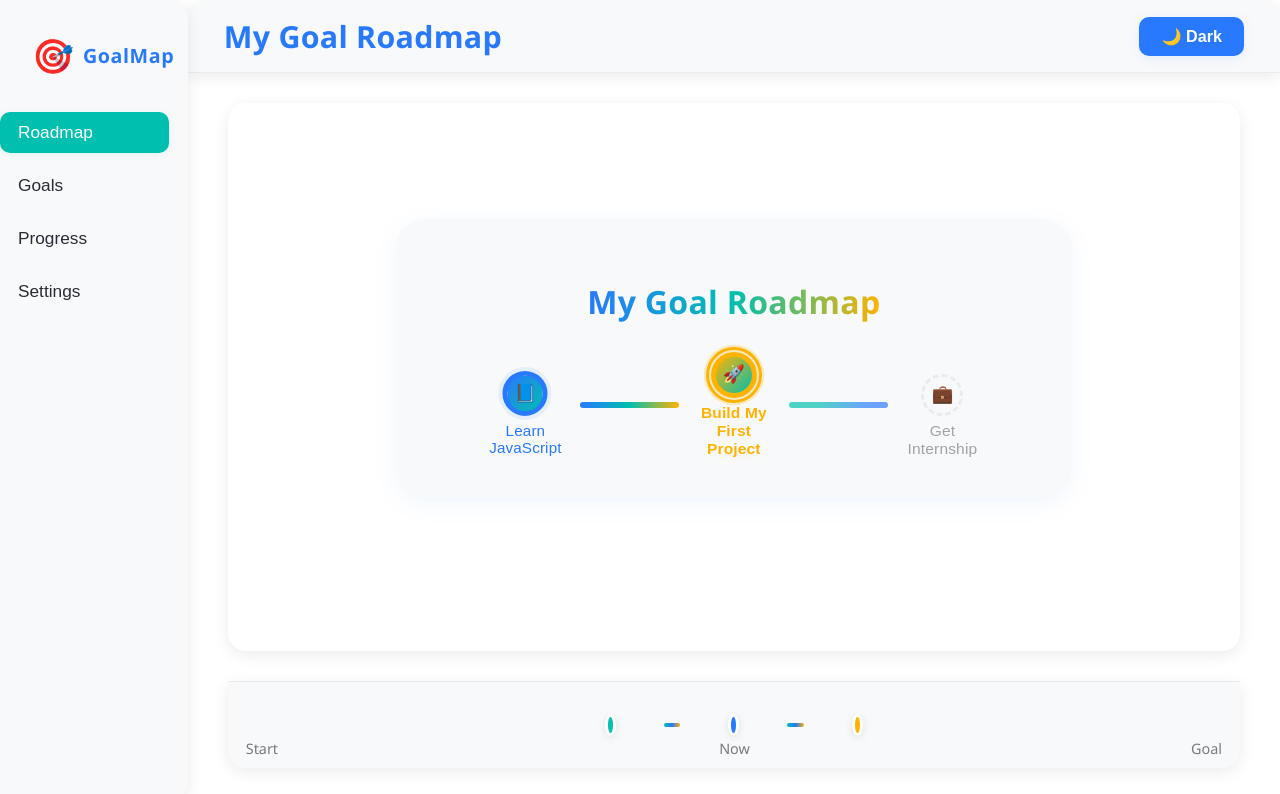
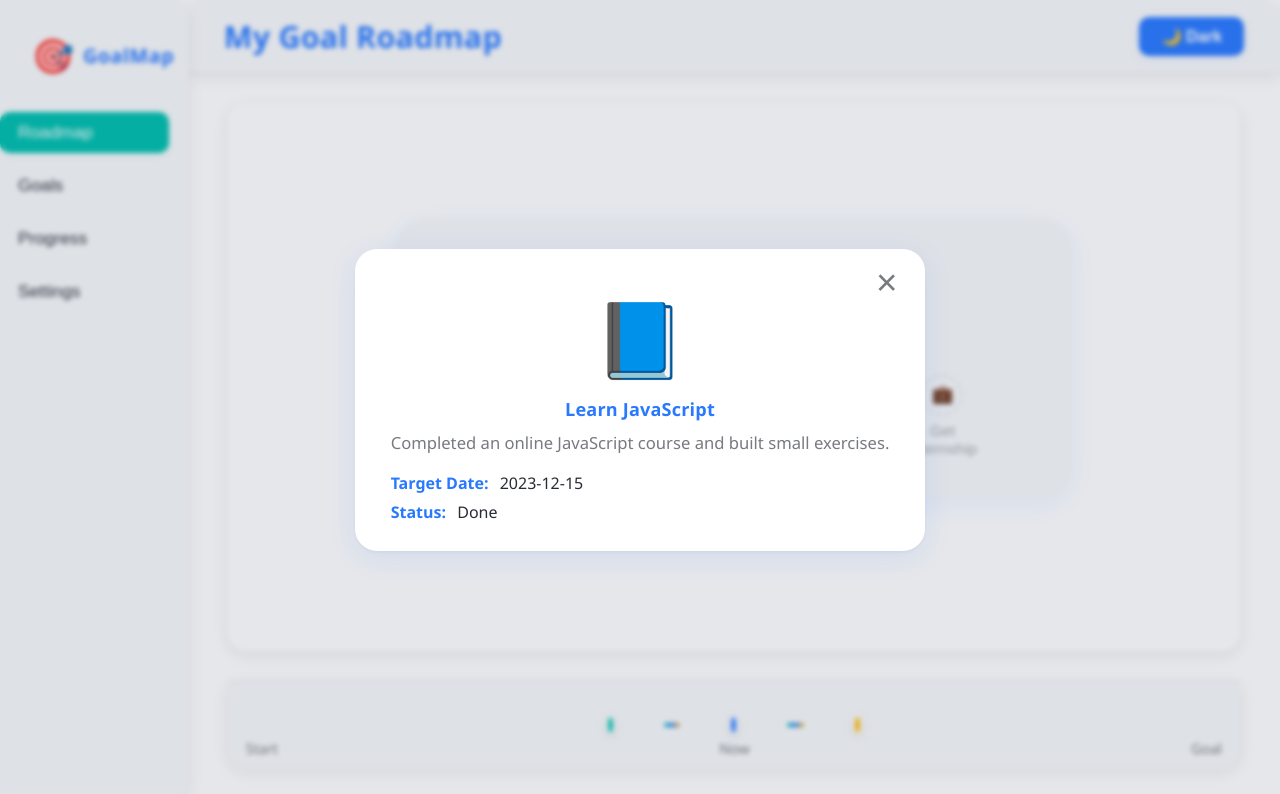
Before and after one commit to Workflow-Manager-admin/goalmap-visualizer-111016-0bad53c1, a React (Create React App) app in the folder goal_roadmap_frontend/: page / in a window 1280 px wide. Both pictures are taken after a click on the button "Learn JavaScript". Shown: the top 794 px of the page. Built offline with nearby package versions, Linux system fonts and the light colour scheme; the HTML template or start-up script is replaced by a standard one.

Commit message:
CheckPoint - cg806f31a1

```diff
--- a/goal_roadmap_frontend/src/App.css
+++ b/goal_roadmap_frontend/src/App.css
@@ -375,6 +375,100 @@
   .roadmap-milestone-card { min-width: 22px; }
 }
 
+/* Milestone Modal Styles */
+.milestone-modal-overlay {
+  position: fixed;
+  top: 0; left: 0; right: 0; bottom: 0;
+  background: rgba(44,63,90,0.12);
+  z-index: 9999;
+  display: flex;
+  justify-content: center;
+  align-items: center;
+  animation: modalFadeIn 0.22s;
+  backdrop-filter: blur(2.5px);
+}
+@keyframes modalFadeIn {
+  from { opacity: 0; }
+  to { opacity: 1; }
+}
+.milestone-modal {
+  background: var(--bg-primary);
+  box-shadow: 0 6px 28px rgba(41,121,255, 0.11), 0 1.5px 2.5px rgba(0,0,0,0.04);
+  border-radius: 22px;
+  padding: 38px 36px 28px 36px;
+  min-width: 295px;
+  max-width: 92vw;
+  min-height: 180px;
+  max-height: 86vh;
+  color: var(--text-primary);
+  display: flex;
+  flex-direction: column;
+  align-items: center;
+  position: relative;
+  transition: box-shadow 0.22s;
+  overflow-y: auto;
+}
+
+.milestone-modal-close {
+  background: none;
+  border: none;
+  color: var(--text-secondary);
+  font-size: 2.3em;
+  position: absolute;
+  top: 12px;
+  right: 22px;
+  cursor: pointer;
+  z-index: 10;
+  transition: color 0.16s;
+}
+.milestone-modal-close:hover { color: var(--primary); }
+
+.milestone-modal-icon {
+  margin-bottom: 5px;
+  font-size: 2em;
+}
+.milestone-modal-title {
+  font-size: 1.13em;
+  font-weight: 700;
+  margin: 4px 0 10px 0;
+  text-align: center;
+  color: var(--primary);
+  letter-spacing: 0.01em;
+}
+.milestone-modal-desc {
+  font-size: 1.04em;
+  color: var(--text-secondary);
+  margin-bottom: 14px;
+  margin-top: 0;
+  text-align: center;
+  line-height: 1.45;
+}
+.milestone-modal-metadata {
+  display: flex;
+  flex-direction: column;
+  gap: 7px;
+  width: 100%;
+  margin-top: 3px;
+  font-size: 1em;
+  color: var(--text-primary);
+}
+.milestone-modal-meta-label {
+  color: var(--primary);
+  font-weight: 600;
+  margin-right: 7px;
+}
+@media (max-width: 600px) {
+  .milestone-modal {
+    min-width: 99vw;
+    max-width: 99vw;
+    padding: 23px 10vw 20px 10vw;
+    min-height: 0;
+  }
+  .milestone-modal-title { font-size: 1em; }
+  .milestone-modal-close { font-size: 2em; top: 6px; right: 12px; }
+  .milestone-modal-meta-label { font-size: 0.98em }
+}
+
 /* Timeline (footer) */
 .dashboard-timeline {
   height: var(--timeline-height);
--- a/goal_roadmap_frontend/src/RoadmapProgressBar.js
+++ b/goal_roadmap_frontend/src/RoadmapProgressBar.js
@@ -1,24 +1,51 @@
-import React from "react";
+import React, { useState } from "react";
 import "./App.css";
 
 /**
  * PUBLIC_INTERFACE
- * RoadmapProgressBar - Enhanced with interactive clickable milestones, each with an icon and title.
+ * RoadmapProgressBar - Enhanced with interactive clickable milestones; clicking a milestone opens a minimalist modal with details.
  * Modern, minimalist UI with responsive, visually integrated milestones along the progress bar/path.
  *
  * Props:
- *   milestones (optional): Array of { icon: string, title: string, status: 'complete' | 'active' | 'upcoming' }
- *   If not provided, uses roadmap sample milestones (as per requirements).
+ *   milestones (optional): Array of {
+ *     icon: string, title: string, status: 'complete' | 'active' | 'upcoming',
+ *     description?: string, targetDate?: string, currentStatus?: string
+ *   }
+ *   If not provided, uses roadmap sample milestones (with details).
  */
 function RoadmapProgressBar({ milestones }) {
-  // Default milestone data as per requirements
+  // Default milestone data as per requirements, now with sample detail fields
   const milestoneData =
     milestones ||
     [
-      { icon: "📘", title: "Learn JavaScript", status: "complete" },
-      { icon: "🚀", title: "Build My First Project", status: "active" },
-      { icon: "💼", title: "Get Internship", status: "upcoming" }
+      {
+        icon: "📘",
+        title: "Learn JavaScript",
+        status: "complete",
+        description: "Completed an online JavaScript course and built small exercises.",
+        targetDate: "2023-12-15",
+        currentStatus: "Done",
+      },
+      {
+        icon: "🚀",
+        title: "Build My First Project",
+        status: "active",
+        description: "Currently developing a portfolio mini web app to apply JS skills.",
+        targetDate: "2024-03-25",
+        currentStatus: "In Progress",
+      },
+      {
+        icon: "💼",
+        title: "Get Internship",
+        status: "upcoming",
+        description: "Apply for internships at tech startups. Prepare a CV and GitHub portfolio.",
+        targetDate: "2024-07-10",
+        currentStatus: "Not Started",
+      }
     ];
+
+  const [modalOpen, setModalOpen] = useState(false);
+  const [modalMilestone, setModalMilestone] = useState(null);
 
   // Helper for styling circles based on status
   const getMilestoneDotClass = (status) => {
@@ -42,10 +69,42 @@ function RoadmapProgressBar({ milestones }) {
   };
 
   // PUBLIC_INTERFACE
-  const handleMilestoneClick = (milestone, idx) => {
-    // Placeholder for future expand/edit actions
-    // eslint-disable-next-line no-alert
-    alert(`Milestone: ${milestone.title}\n(Interactive details coming soon)`);
+  const handleMilestoneClick = (milestone) => {
+    setModalMilestone(milestone);
+    setModalOpen(true);
+  };
+
+  // PUBLIC_INTERFACE
+  const closeModal = () => {
+    setModalOpen(false);
+    setModalMilestone(null);
+  };
+
+  // Modal subcomponent
+  const MilestoneModal = ({ milestone, onClose }) => {
+    if (!milestone) return null;
+    return (
+      <div className="milestone-modal-overlay" tabIndex="-1" aria-modal="true" role="dialog" onClick={onClose}>
+        <div className="milestone-modal"
+          tabIndex="0"
+          onClick={e => e.stopPropagation()}
+          aria-label={`Milestone details for ${milestone.title}`}
+        >
+          <button className="milestone-modal-close" onClick={onClose} aria-label="Close details" tabIndex="0">
+            &times;
+          </button>
+          <div className="milestone-modal-icon">
+            <span role="img" aria-label="icon" style={{fontSize: "2.3em"}}>{milestone.icon}</span>
+          </div>
+          <h3 className="milestone-modal-title">{milestone.title}</h3>
+          <div className="milestone-modal-desc">{milestone.description || <em>No description provided.</em>}</div>
+          <div className="milestone-modal-metadata">
+            <div><span className="milestone-modal-meta-label">Target Date:</span> {milestone.targetDate || <em>—</em>}</div>
+            <div><span className="milestone-modal-meta-label">Status:</span> {milestone.currentStatus || milestone.status}</div>
+          </div>
+        </div>
+      </div>
+    );
   };
 
   return (
@@ -65,7 +124,7 @@ function RoadmapProgressBar({ milestones }) {
               tabIndex={0}
               aria-label={milestone.title}
               type="button"
-              onClick={() => handleMilestoneClick(milestone, idx)}
+              onClick={() => handleMilestoneClick(milestone)}
               style={{
                 background: "none",
                 border: "none",
@@ -121,6 +180,9 @@ function RoadmapProgressBar({ milestones }) {
           </React.Fragment>
         ))}
       </div>
+      {modalOpen && (
+        <MilestoneModal milestone={modalMilestone} onClose={closeModal} />
+      )}
     </div>
   );
 }
```
